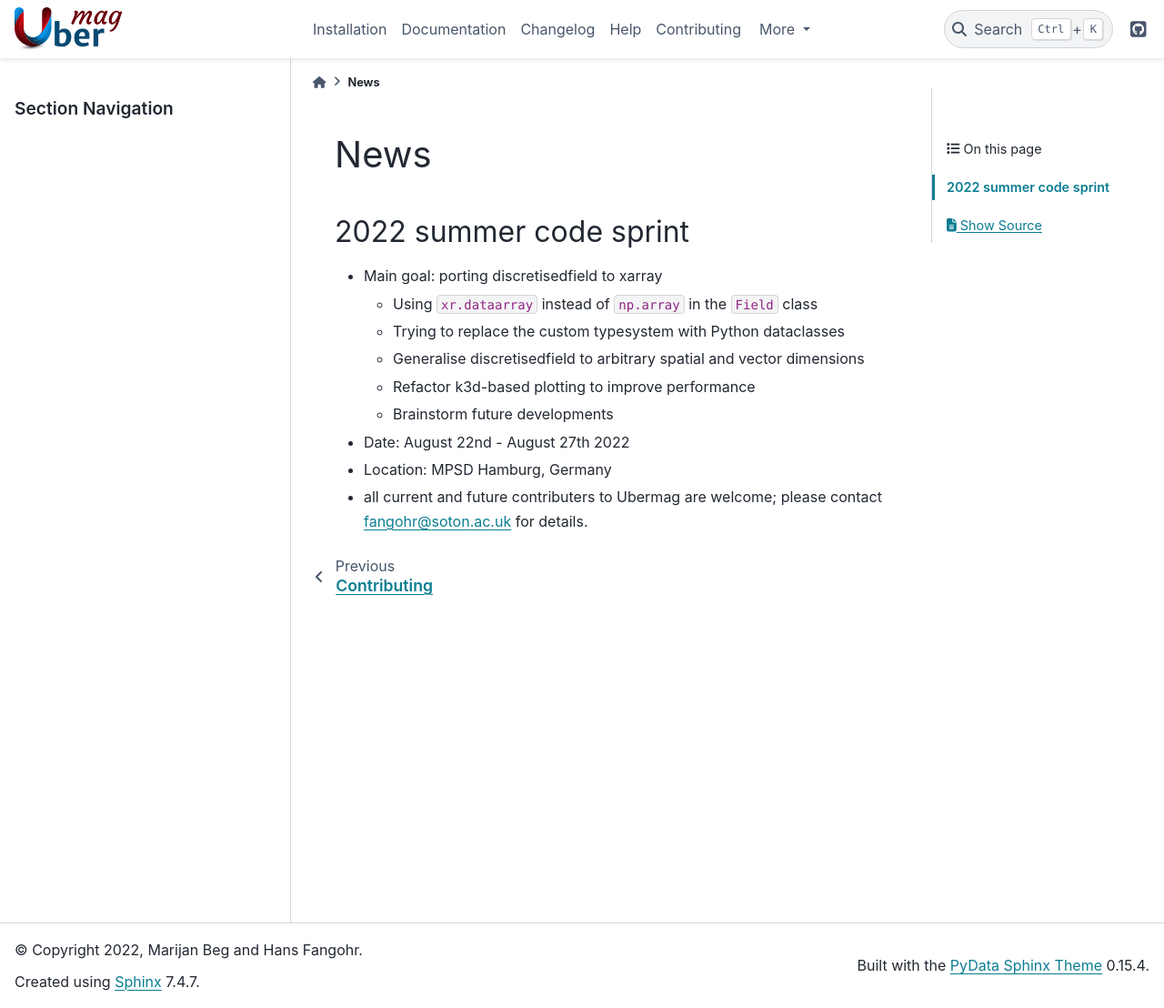
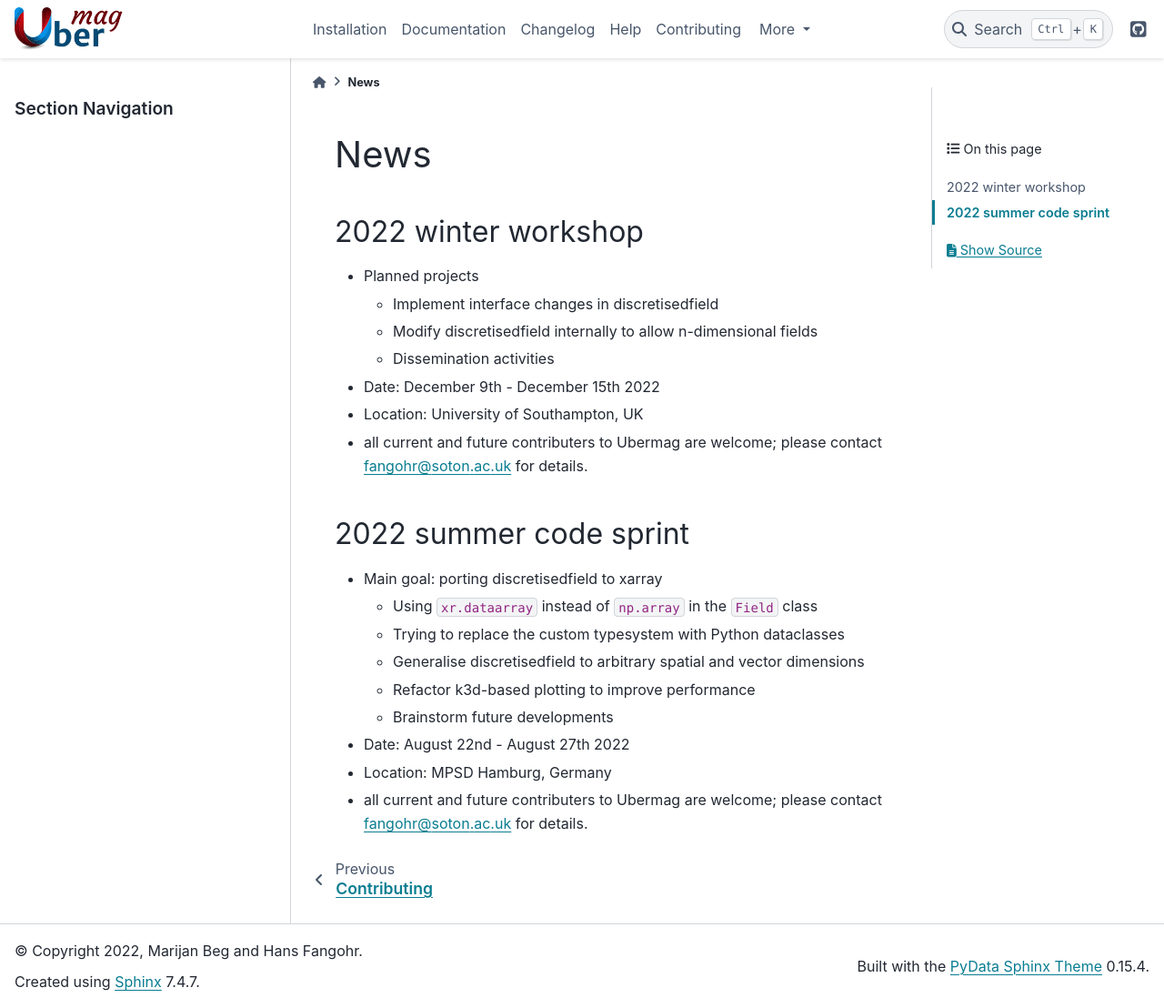
Before and after one commit to ubermag/ubermag.github.io, a Sphinx documentation site: the page built from source/news.rst, in a window 1280 px wide and 1108 px high. Shown: the whole window at 91% size. Built offline with Sphinx 7.4.7 and the PyData theme 0.15.4, drawn with Linux system fonts in a browser that asks for light colours; pages that are not in the unit, such as notebooks, are missing from menus.

Commit message:
2022 winter workshop

```diff
--- a/source/news.rst
+++ b/source/news.rst
@@ -1,6 +1,22 @@
 ====
 News
 ====
+
+--------------------
+2022 winter workshop
+--------------------
+
+- Planned projects
+
+  - Implement interface changes in discretisedfield
+  - Modify discretisedfield internally to allow n-dimensional fields
+  - Dissemination activities
+
+- Date: December 9th - December 15th 2022
+- Location: University of Southampton, UK
+- all current and future contributers to Ubermag are welcome; please contact
+  fangohr@soton.ac.uk for details.
+
 
 -----------------------
 2022 summer code sprint
```
